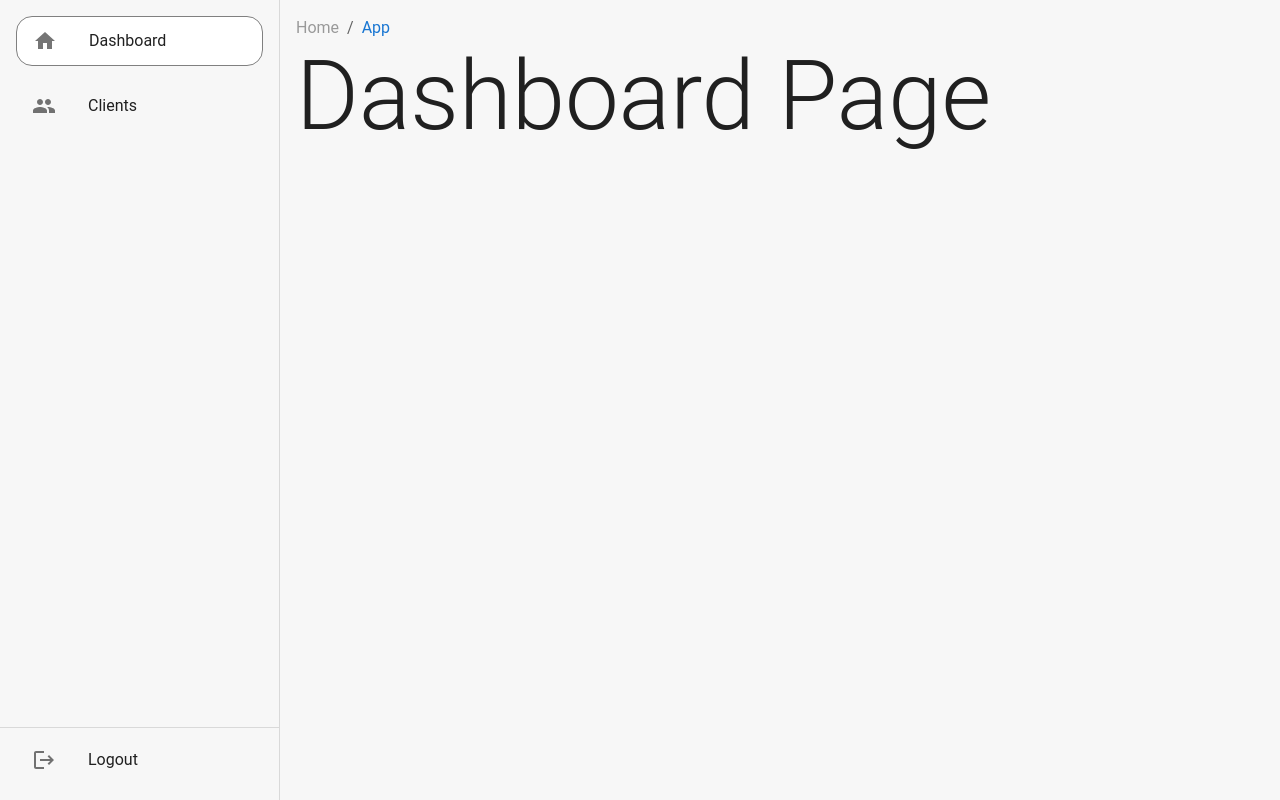
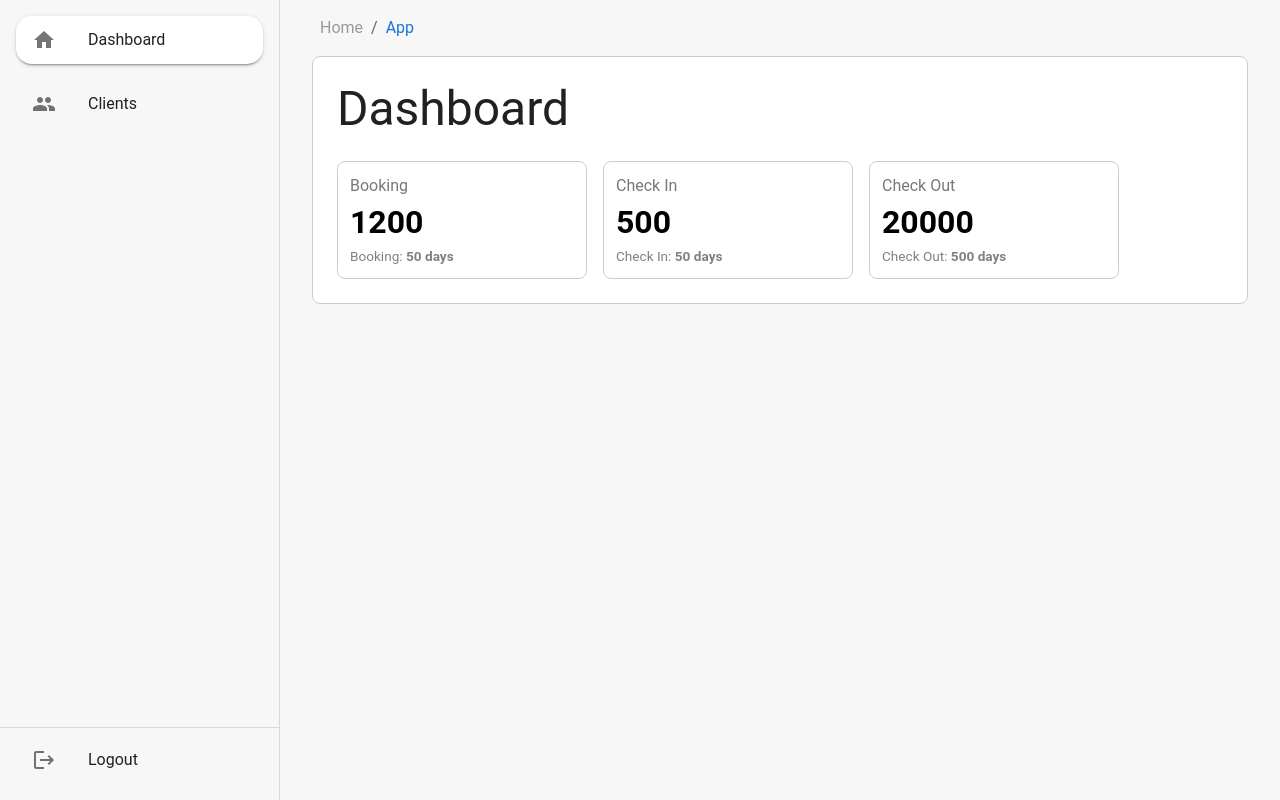
Before and after one commit to ecekoprucu/client-control-panel, a React (Vite) app: page /app in a window 1280 px wide. Built offline with nearby package versions, Linux system fonts and the light colour scheme; sample sign-in values are in the browser's storage.

Commit message:
start dashboard

```diff
--- a/src/components/AppWrapper/index.tsx
+++ b/src/components/AppWrapper/index.tsx
@@ -22,8 +22,13 @@ export const AppWrapper = ({ children }: AppWrapperProps) => {
       <Stack direction={"row"}>
         {/* Left Menu */}
         <LeftMenu />
-        <Stack width={`calc(100% - ${theme?.leftMenu?.width ?? 0})`}>
-          <Breadcrumbs aria-label="breadcrumb">
+        <Stack width={`calc(100% - ${theme?.leftMenu?.width ?? 0}px)`}>
+          <Breadcrumbs
+            sx={{
+              px: 3,
+            }}
+            aria-label="breadcrumb"
+          >
             {segments.map((segment, index) => {
               return (
                 <Link
--- a/src/components/LeftMenu/index.tsx
+++ b/src/components/LeftMenu/index.tsx
@@ -50,7 +50,7 @@ export const LeftMenu = () => {
               borderRadius: 4,
               "&.Mui-selected": {
                 backgroundColor: "#fff",
-                border: "1px solid gray",
+                boxShadow: 2,
                 borderRadius: 4,
 
                 "&:hover": {
@@ -73,7 +73,7 @@ export const LeftMenu = () => {
               borderRadius: 4,
               "&.Mui-selected": {
                 backgroundColor: "#fff",
-                border: "1px solid gray",
+                boxShadow: 2,
                 borderRadius: 4,
 
                 "&:hover": {
--- /dev/null
+++ b/src/views/Dashboard/components/TopCard/index.tsx
@@ -0,0 +1,28 @@
+import { Box, Typography } from "@mui/material";
+
+type TopCard = {
+  title: string;
+  count: number;
+  info: number;
+};
+
+export const TopCard = ({ title, count, info }: TopCard) => {
+  return (
+    <Box
+      border={1}
+      minWidth={250}
+      px={1.5}
+      py={1.5}
+      borderColor="#cbcbcb"
+      borderRadius={2}
+    >
+      <Typography color="#7b7777">{title}</Typography>
+      <Typography fontWeight={600} fontSize="2rem" color="black">
+        {count}
+      </Typography>
+      <Typography fontSize="0.85rem" color="gray">
+        {title}: <b>{info} days</b>
+      </Typography>
+    </Box>
+  );
+};
--- a/src/views/Dashboard/index.tsx
+++ b/src/views/Dashboard/index.tsx
@@ -1,9 +1,30 @@
-import { Box, Typography } from "@mui/material"
+import { TopCard } from "@/views/Dashboard/components/TopCard";
+import { Box, Grid2, Typography } from "@mui/material";
 
 export const DashboardPage = () => {
-    return (
-        <Box>
-            <Typography variant="h1">Dashboard Page</Typography>
-        </Box>
-    )
-}
+  return (
+    <Box
+      m={2}
+      bgcolor="#fff"
+      border={1}
+      borderColor="#cbcbcb"
+      p={3}
+      borderRadius={2}
+    >
+      <Typography variant="h3">Dashboard</Typography>
+      <Box display="flex" mt={3}>
+        <Grid2 container spacing={2}>
+          <Grid2 size={{ md: 6, lg: 4 }}>
+            <TopCard title="Booking" count={1200} info={50} />
+          </Grid2>
+          <Grid2 size={{ md: 6, lg: 4 }}>
+            <TopCard title="Check In" count={500} info={50} />
+          </Grid2>
+          <Grid2 size={{ md: 6, lg: 4 }}>
+            <TopCard title="Check Out" count={20000} info={500} />
+          </Grid2>
+        </Grid2>
+      </Box>
+    </Box>
+  );
+};
```
